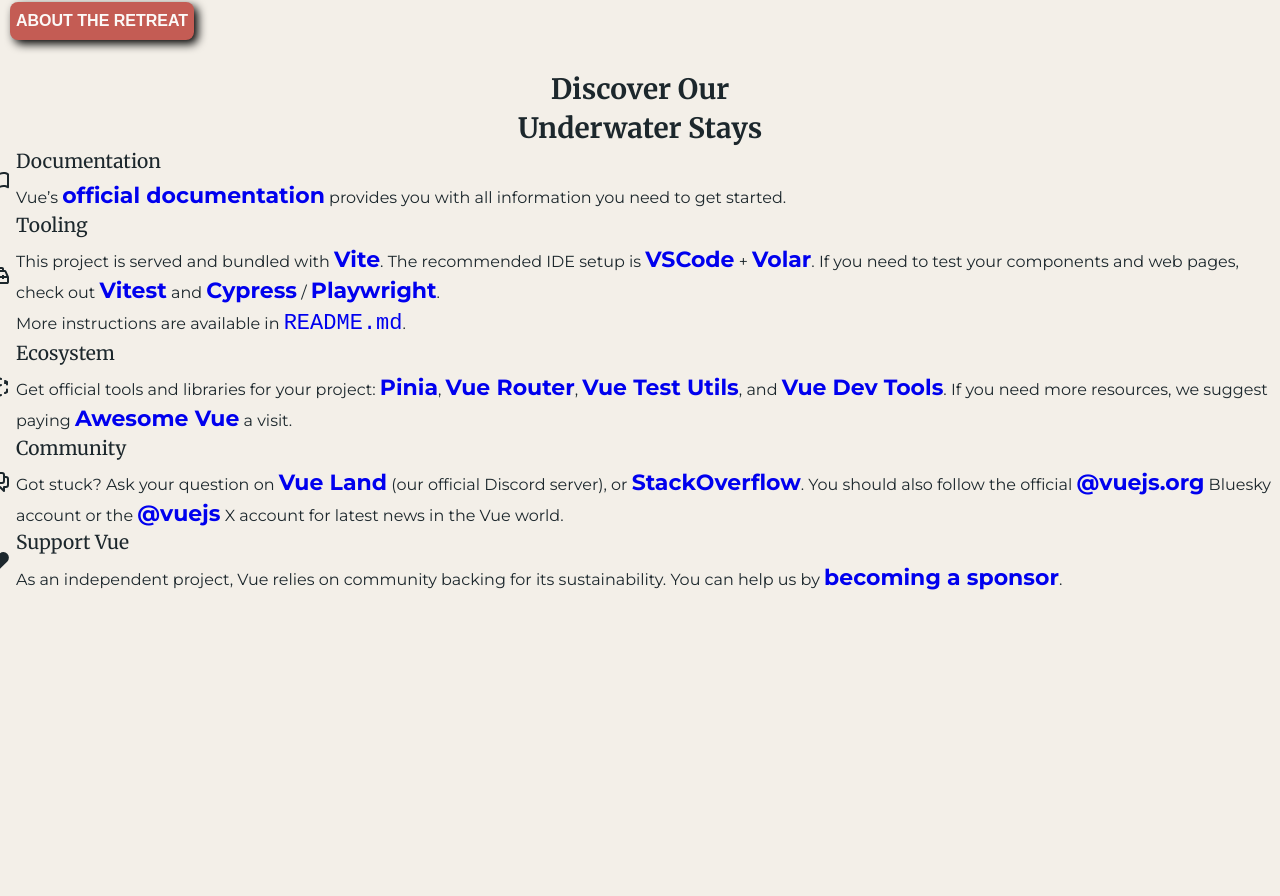
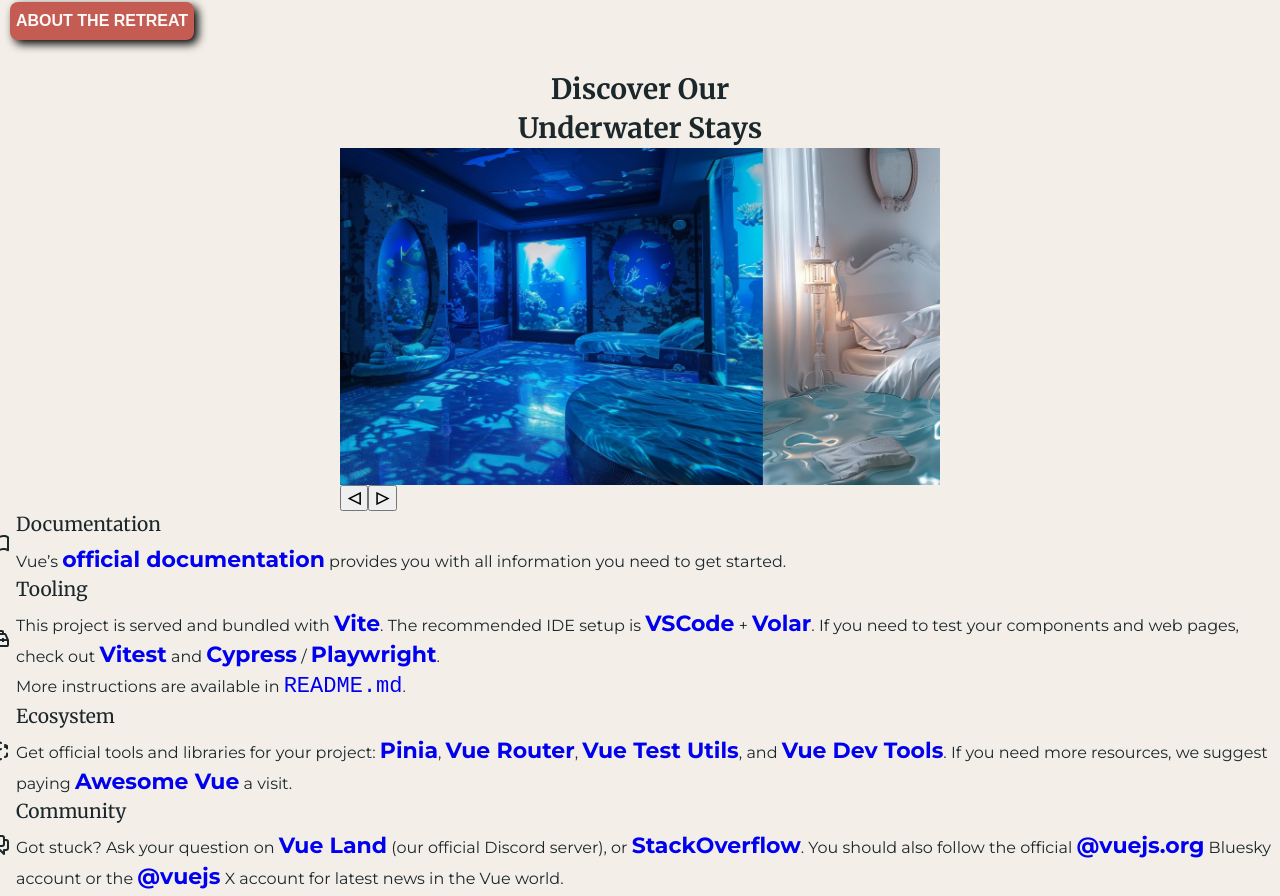
Before and after one commit to maria-jon/poseidon, a Vue app: page / in a window 1280 px wide. Shown: the part 841-1737 px from the top of the page. Before the commit the page ends 1434 px from the top, so only its background shows below. Built offline with nearby package versions, Linux system fonts and the light colour scheme.

Commit message:
(feat): added image slide

```diff
--- a/src/components/HeroSection.vue
+++ b/src/components/HeroSection.vue
@@ -1,5 +1,83 @@
 <script setup lang="ts">
+import thebluelagoon from '../assets/Images/Komprimerad package-the-blue-lagoon_2560x1440_jpg (1).jpg'
 import heroImage from '../assets/Images/komprimerad poseidons-retreat_1_2560x1440_jpg (1).jpg'
+import ines from '../assets/Images/Komprimerad package-ines_2560x1440_jpg (1).jpg'
+import thesiren from '../assets/Images/Komprimerad package-the-siren_2560x1440_jpg (1).jpg'
+import poseidontemple from '../assets/Images/Komprimerad package-poseidons-temple_2560x1440_jpg (1).jpg'
+
+document.addEventListener("DOMContentLoaded", () => {
+  const sliderContainer: HTMLElement | null = document.querySelector(".slider-container");
+  const slider: HTMLElement | null = document.querySelector(".slider");
+  const images: NodeListOf<HTMLImageElement> = document.querySelectorAll(".slider img");
+
+  if (!sliderContainer || !slider || images.length === 0) return;
+
+  // Skapa pilarna dynamiskt så att de finns på alla bilder
+  const leftArrow = document.createElement("button");
+  leftArrow.classList.add("arrow", "left");
+  leftArrow.innerHTML = "&#9665;"; // Vänsterpil
+
+  const rightArrow = document.createElement("button");
+  rightArrow.classList.add("arrow", "right");
+  rightArrow.innerHTML = "&#9655;"; // Högerpil
+
+  // Lägg till pilarna i slider-container
+  sliderContainer.appendChild(leftArrow);
+  sliderContainer.appendChild(rightArrow);
+
+  let currentIndex: number = 0;
+  let autoSlideInterval: number;
+
+  // Uppdatera bildpositionen
+  const updateSlider = (): void => {
+    slider.style.transform = `translateX(-${currentIndex * 100}%)`;
+  };
+
+  // Visa nästa bild
+  const showNextImage = (): void => {
+    currentIndex = (currentIndex + 1) % images.length;
+    updateSlider();
+  };
+
+  // Visa föregående bild
+  const showPrevImage = (): void => {
+    currentIndex = (currentIndex - 1 + images.length) % images.length;
+    updateSlider();
+  };
+
+  // Starta automatisk bildväxling
+  const startAutoSlide = (): void => {
+    stopAutoSlide();
+    autoSlideInterval = window.setInterval(showNextImage, 5000); // Byt bild var 5:e sekund
+  };
+
+  // Stoppa automatisk bildväxling
+  const stopAutoSlide = (): void => {
+    clearInterval(autoSlideInterval);
+  };
+
+  // Starta om autoslide vid klick
+  const restartAutoSlide = (): void => {
+    stopAutoSlide();
+    startAutoSlide();
+  };
+
+  // Lägg till eventlisteners för pilarna
+  rightArrow.addEventListener("click", () => {
+    showNextImage();
+    restartAutoSlide();
+  });
+
+  leftArrow.addEventListener("click", () => {
+    showPrevImage();
+    restartAutoSlide();
+  });
+
+  // Starta automatisk bildväxling vid sidans laddning
+  startAutoSlide();
+});
+
+
 </script>
 
 <template>
@@ -30,6 +108,16 @@
   <button class="aboutbtn">ABOUT THE RETREAT</button>
 
   <h3>Discover Our<br />Underwater Stays</h3>
+
+  <div class="slider-container">
+    <div class="slider">
+      <img :src="thebluelagoon" class="retreat" width="500" height="400" />
+      <img :src="ines" class="retreat" width="500" height="400" />
+      <img :src="thesiren" class="retreat" width="500" height="400" />
+      <img :src="poseidontemple" class="retreat" width="500" height="400" />
+
+    </div>
+  </div>
 </template>
 
 <style scoped>
@@ -119,11 +207,35 @@
 .text {
   padding-top: 10px;
   font-size: 1rem;
-
 }
 h3 {
   text-align: center;
   font-family: 'Merriweather', serif;
   margin-top: 10px;
 }
+
+/* Style for the container */
+.slider-container {
+  width: 100%;
+  overflow: hidden;
+  margin: auto;
+  max-width: 600px;
+  position: relative;
+}
+
+/* Style for the slider */
+.slider {
+  display: flex;
+  transition: transform 0.5s ease;
+  width: 100%;
+}
+
+/* Style for each image */
+.slider img {
+  width: 100%;
+  height: auto;
+  object-fit: cover;
+}
+
+
 </style>
```
